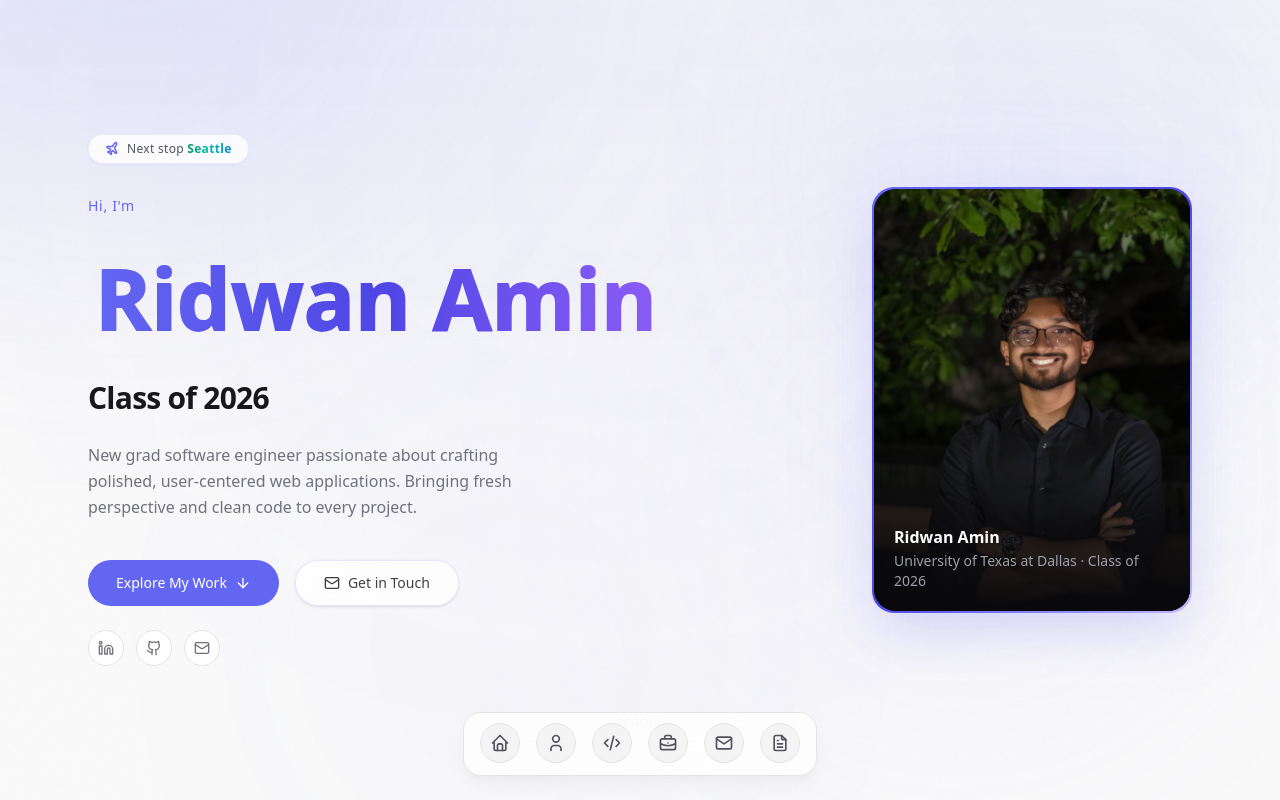
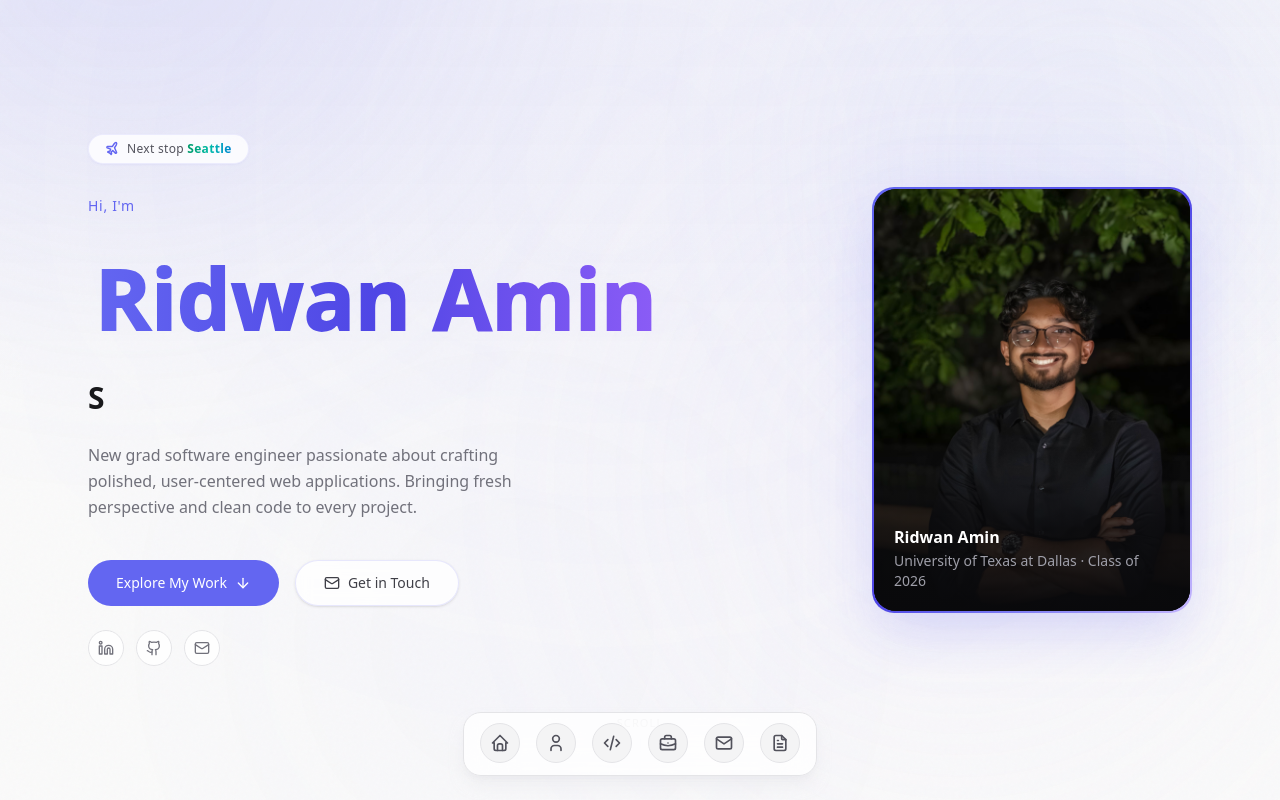
Before and after one commit to RidwanAmin21/ridwan-portfolio, a Next.js app: page / in a window 1280 px wide. Shown: the top 800 px of the page. Built offline with nearby package versions, Linux system fonts and the light colour scheme.

Commit message:
changed color of aws text yolo

```diff
--- a/src/components/sections/Hero.tsx
+++ b/src/components/sections/Hero.tsx
@@ -180,12 +180,15 @@
             >
               <Typewriter
                 text={["Software Engineer", "Class of 2026", "Incoming @ AWS"]}
-                speed={95}
-                waitTime={2400}
-                deleteSpeed={55}
+                speed={140}
+                waitTime={2800}
+                deleteSpeed={75}
                 className="text-zinc-900"
                 cursorChar="|"
                 cursorClassName="ml-0.5 text-zinc-500"
+                highlightPatterns={{
+                  AWS: "text-[#FF9900] font-semibold",
+                }}
               />
             </motion.p>
 
--- a/src/components/ui/typewriter.tsx
+++ b/src/components/ui/typewriter.tsx
@@ -19,6 +19,8 @@
     animate: Variants["animate"]
   }
   cursorClassName?: string
+  /** When display text contains a key, that substring is wrapped in a span with the given className */
+  highlightPatterns?: Record<string, string>
 }
 
 const Typewriter = ({
@@ -33,6 +35,7 @@
   hideCursorOnType = false,
   cursorChar = "|",
   cursorClassName = "ml-1",
+  highlightPatterns,
   cursorAnimationVariants = {
     initial: { opacity: 0 },
     animate: {
@@ -107,9 +110,42 @@
     loop,
   ])
 
+  const renderContent = () => {
+    if (!highlightPatterns || Object.keys(highlightPatterns).length === 0) {
+      return <span>{displayText}</span>
+    }
+
+    const fullText = texts[currentTextIndex]
+
+    for (const [substring, highlightClassName] of Object.entries(highlightPatterns)) {
+      const posInFull = fullText.indexOf(substring)
+      if (posInFull === -1) continue
+
+      const typedLen = displayText.length
+
+      if (typedLen <= posInFull) {
+        return <span>{displayText}</span>
+      }
+
+      const before = displayText.slice(0, posInFull)
+      const highlightEnd = Math.min(typedLen, posInFull + substring.length)
+      const highlighted = displayText.slice(posInFull, highlightEnd)
+      const after = displayText.slice(highlightEnd)
+
+      return (
+        <>
+          {before}
+          <span className={highlightClassName}>{highlighted}</span>
+          {after}
+        </>
+      )
+    }
+    return <span>{displayText}</span>
+  }
+
   return (
     <span className={`inline whitespace-pre-wrap tracking-tight ${className}`}>
-      <span>{displayText}</span>
+      {renderContent()}
       {showCursor && (
         <motion.span
           variants={cursorAnimationVariants}
```
